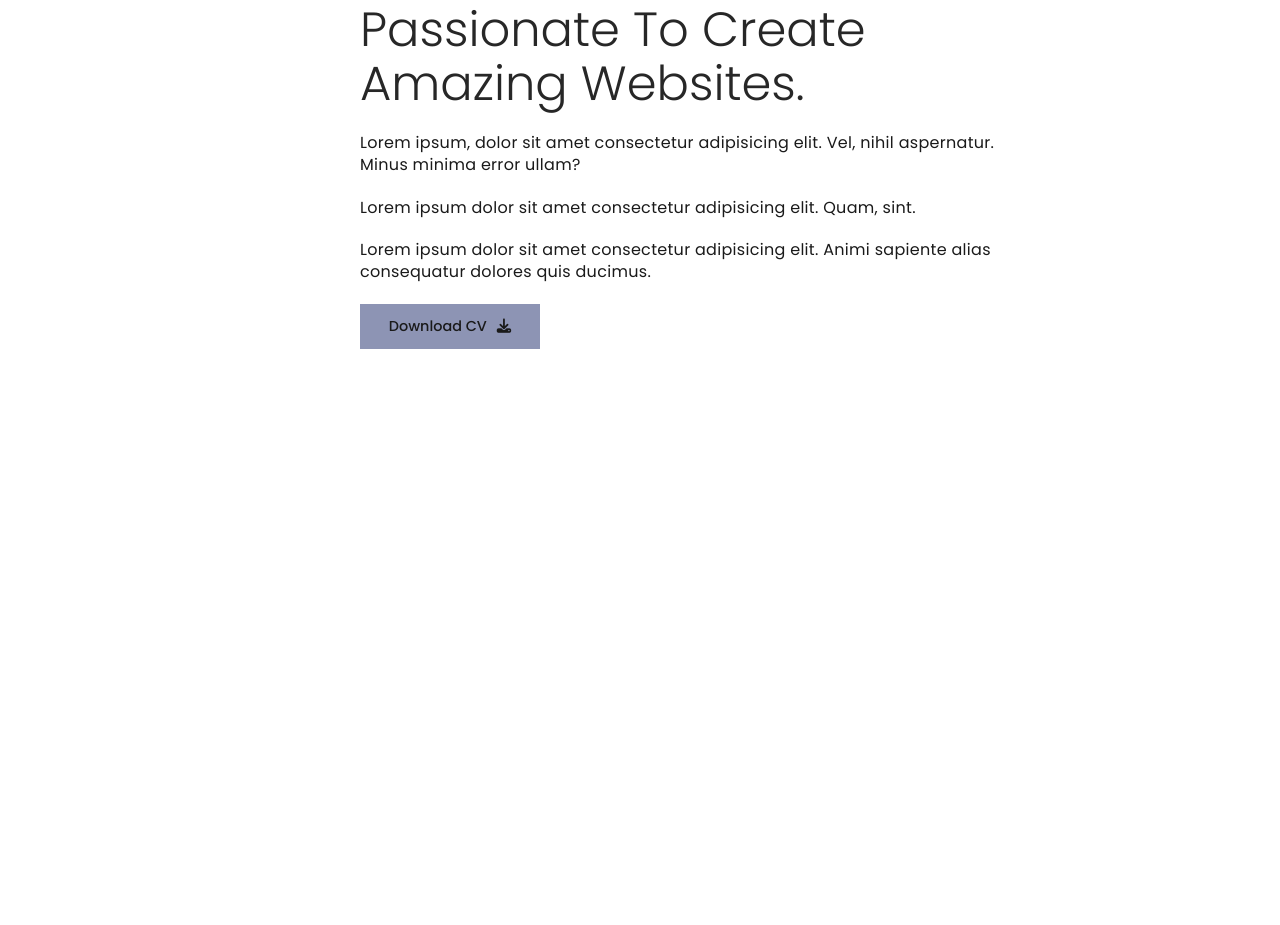
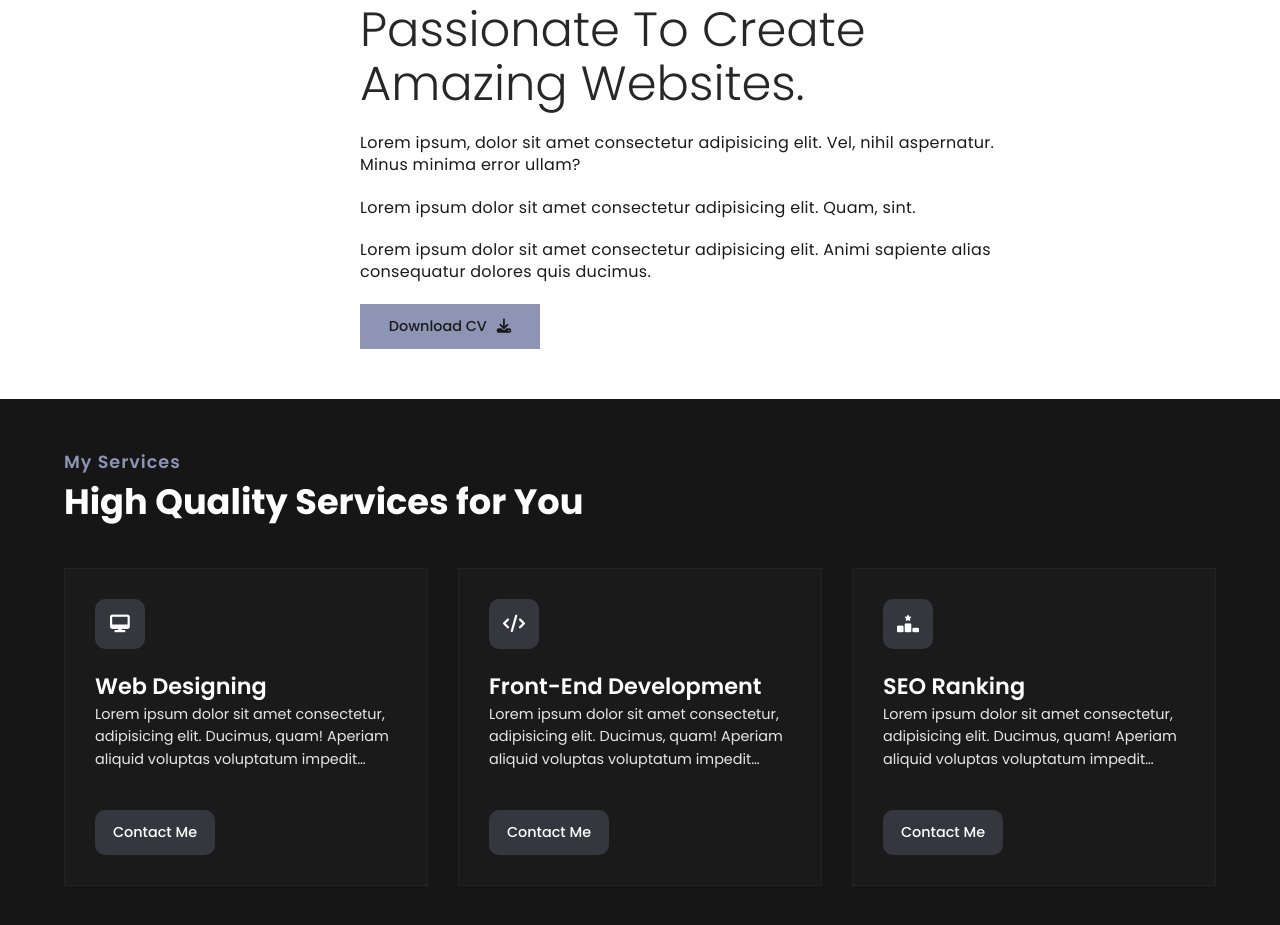
Before and after one commit to angan358/Portfolio-03, a plain HTML site: page index.html in a window 1280 px wide. Shown: the part 915-1840 px from the top of the page. Before the commit the page ends 1314 px from the top, so only its background shows below. Drawn offline with Linux system fonts and the light colour scheme.

Commit message:
build the services section

```diff
--- a/CSS/style.css
+++ b/CSS/style.css
@@ -23,7 +23,7 @@ a {
   width: 100%;
   background-color: #131313;
 }
-.navigation{
+.navigation {
   display: flex;
   justify-content: space-between;
   align-items: center;
@@ -35,7 +35,7 @@ a {
 
 .logo {
   height: 40px;
-    width: 100px;
+  width: 45px;
   display: flex;
   justify-content: center;
   align-items: center;
@@ -44,47 +44,45 @@ a {
   border-radius: 45%;
   background-color: #ffffff;
   color: #131313;
-
 }
-.logo:hover{
+.logo:hover {
   background-color: #864713;
   color: #ffffff;
 }
 
-.menu{
+.menu {
   display: flex;
   justify-content: center;
   align-items: center;
 }
 
-.menu li a{
+.menu li a {
   color: #ffffff;
-    margin:0 30px;
+  margin: 0 30px;
   letter-spacing: 0.3px;
   font-weight: 400;
   transition: all ease 0.3s;
   border-bottom: 1px solid transparent;
 }
 
-
-.social{
+.social {
   display: flex;
   justify-content: center;
   align-items: center;
 }
-.social a{
+.social a {
   color: #ffffff;
   margin-left: 20px;
   transition: all ease 0.3s;
 }
 
 .social a:hover,
-.menu li a:hover{
+.menu li a:hover {
   color: #864713;
   transition: all ease 0.3s;
   border-bottom: 1px solid #864713;
 }
-.social a:firstchild{
+.social a:firstchild {
   margin-left: 0;
 }
 
@@ -98,7 +96,7 @@ a {
   margin-bottom: 10px;
 }
 
-.main-content{
+.main-content {
   display: flex;
   flex-direction: column;
   justify-content: center;
@@ -107,35 +105,35 @@ a {
   text-align: center;
   max-width: 500px;
 }
-.main-content span{
+.main-content span {
   color: #8d94b4;
   font-size: 0.9rem;
   font-weight: 400;
 }
-.main-content strong{
+.main-content strong {
   color: #f9f9f9;
   font-size: 1.6rem;
   font-weight: 700;
 }
-.main-content h1{
+.main-content h1 {
   font-size: 3rem;
   color: #ffffff;
   line-height: 3.4rem;
   margin-top: 20px;
 }
-.main-content p{
+.main-content p {
   color: #5e5e5e;
   margin-top: 20px;
   letter-spacing: 0.3px;
 }
 
 /* about section styling starts */
-#about-me{
+#about-me {
   max-width: 800px;
   width: 90%;
   margin: 50px auto;
 }
-#about-me strong{
+#about-me strong {
   text-transform: uppercase;
   letter-spacing: 7px;
   font-size: 1.2rem;
@@ -143,32 +141,32 @@ a {
   color: #8d94b4;
 }
 
-#about-me h2{
+#about-me h2 {
   font-size: 3.5rem;
   font-weight: 800;
-  line-height:4.4rem;
+  line-height: 4.4rem;
   color: #272727;
   margin-top: 20px;
 }
-.about-text{
+.about-text {
   margin-top: 30px;
   max-width: 85%;
   margin-left: auto;
 }
-.about-text h3{
+.about-text h3 {
   font-size: 3rem;
   font-weight: 300;
-  line-height:3.4rem;
+  line-height: 3.4rem;
   color: #272727;
   margin-bottom: 20px;
 }
-.about-text p{
+.about-text p {
   color: #1a1a1a;
   margin-bottom: 20px;
   line-height: 1.4rem;
   letter-spacing: 0.3px;
 }
-.about-text a{
+.about-text a {
   width: 180px;
   height: 45px;
   display: flex;
@@ -179,7 +177,108 @@ a {
   font-size: 0.9rem;
   font-weight: 500;
 }
-.about-text i{
+.about-text i {
   margin-left: 10px;
+}
+
+/* services part styling======================== */
+#our-services {
+  width: 100%;
+  margin: 50px auto 0px auto;
+  background-color: #161616;
+  padding: 50px 0px;
+  display: flex;
+  flex-direction: column;
+  justify-content: center;
+  align-items: center;
+}
+
+.services-heading {
+  display: flex;
+  flex-direction: column;
+  align-items: flex-start;
+  justify-content: center;
+  max-width: 1200px;
+  width: 90%;
+}
+.services-heading strong {
+  color: #8d94b4;
+  font-size: 1.1rem;
+  font-weight: 600;
+  letter-spacing: 1px;
+}
+.services-heading h2 {
+  font-size: 2.2rem;
+  color: #ffffff;
+  max-width: 600px;
+  font-weight: 700;
+}
+
+.services-box-container {
+  max-width: 1200px;
+  width: 90%;
+  margin: 40px auto;
+  display: grid;
+  grid-template-columns: 1fr 1fr 1fr;
+  grid-gap: 30px;
+}
+.service-box {
+  display: flex;
+  flex-direction: column;
+  justify-content: center;
+  align-items: flex-start;
+  max-width: 100%;
+  width: 100%;
+  border: 1px solid #242424;
+  padding: 30px;
+  background-color: #1a1a1a;
+}
+.service-box i {
+  font-size: 1.1rem;
+  color: #ffffff;
+  width: 50px;
+  height: 50px;
+  border-radius: 10px;
+  display: flex;
+  justify-content: center;
+  align-items: center;
+  background-color: #8d94b43b;
+}
+.service-box strong {
+  font-size: 1.4rem;
+  font-weight: 600;
+  color: #ffffff;
+  margin-top: 20px;
+}
+.service-box p {
+  color: #e7e7e7;
+  font-size: 0.9rem;
+  line-height: 1.4rem;
+  margin-bottom: 10px;
+  display: -webkit-box;
+  -webkit-line-clamp: 3;
+  -webkit-box-orient: vertical;
+  overflow: hidden;
+}
+.service-box a {
+  height: 45px;
+  width: 120px;
+  background-color: #8d94b43b;
+  color: #ffffff;
+  display: flex;
+  justify-content: center;
+  align-items: center;
+  font-size: 0.9rem;
+  font-weight: 500;
+  border-radius: 10px;
+  margin-top: 30px;
+  transition: all ease 0.3s;
 
 }
+.service-box a:hover{
+  background-color: darkslateblue;
+  transition: all ease 0.3s;
+}
+.service-box:hover {
+  border: 1px solid #8d94b4;
+}
--- a/index.html
+++ b/index.html
@@ -16,7 +16,7 @@
     <section id="main">
         <nav class="navigation">
             <!-- logo=== -->
-            <a href="#" class="logo">Angan</a>
+            <a href="#" class="logo">A</a>
 
             <!-- menu=== -->
             <ul class="menu">
@@ -78,8 +78,56 @@
     </section><!--About section ends here-->
 
     <!-- Services section statrs here=============================== -->
-    <section id="services">
+    <section id="our-services">
+        <!-- heading part -->
+        <div class="services-heading">
+            <strong>My Services</strong>
+            <h2>High Quality Services for You</h2>
+        </div>
 
-    </section>
+        <div class="services-box-container">
+
+            <!-- box1=== -->
+            <div class="service-box">
+
+                <!-- icon== -->
+                <i class="fa-solid fa-desktop"></i>
+                <!-- title -->
+                <strong>Web Designing</strong>
+                <!-- details== -->
+                <p>Lorem ipsum dolor sit amet consectetur, adipisicing elit. Ducimus, quam! Aperiam aliquid voluptas voluptatum impedit molestiae expedita adipisci ullam repellat.</p>
+
+                <!-- btn== -->
+                <a href="#">Contact Me</a>
+            </div>
+            <!-- box2=== -->
+            <div class="service-box">
+
+                <!-- icon== -->
+                <i class="fa-solid fa-code"></i>
+                <!-- title -->
+                <strong>Front-End Development</strong>
+                <!-- details== -->
+                <p>Lorem ipsum dolor sit amet consectetur, adipisicing elit. Ducimus, quam! Aperiam aliquid voluptas voluptatum impedit molestiae expedita adipisci ullam repellat.</p>
+
+                <!-- btn== -->
+                <a href="#">Contact Me</a>
+            </div>
+            <!-- box3=== -->
+            <div class="service-box">
+
+                <!-- icon== -->
+                <i class="fa-solid fa-ranking-star"></i>
+                <!-- title -->
+                <strong>SEO Ranking</strong>
+                <!-- details== -->
+                <p>Lorem ipsum dolor sit amet consectetur, adipisicing elit. Ducimus, quam! Aperiam aliquid voluptas voluptatum impedit molestiae expedita adipisci ullam repellat.</p>
+
+                <!-- btn== -->
+                <a href="#">Contact Me</a>
+            </div>
+
+        </div>
+    </section><!--Service section end======================-->
 </body>
 </html>
```
Lines whose indentation alone changed are shown as unchanged.
